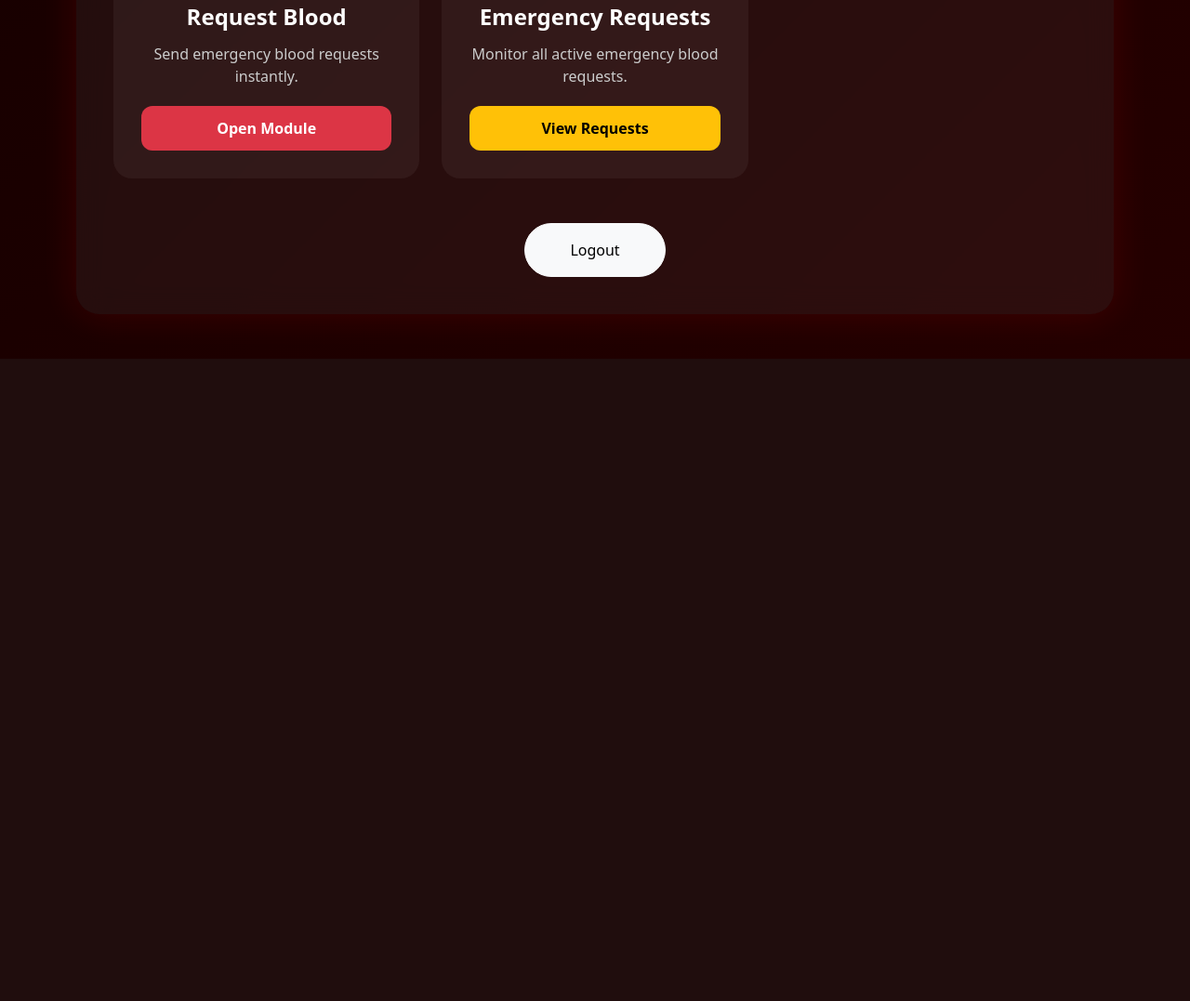
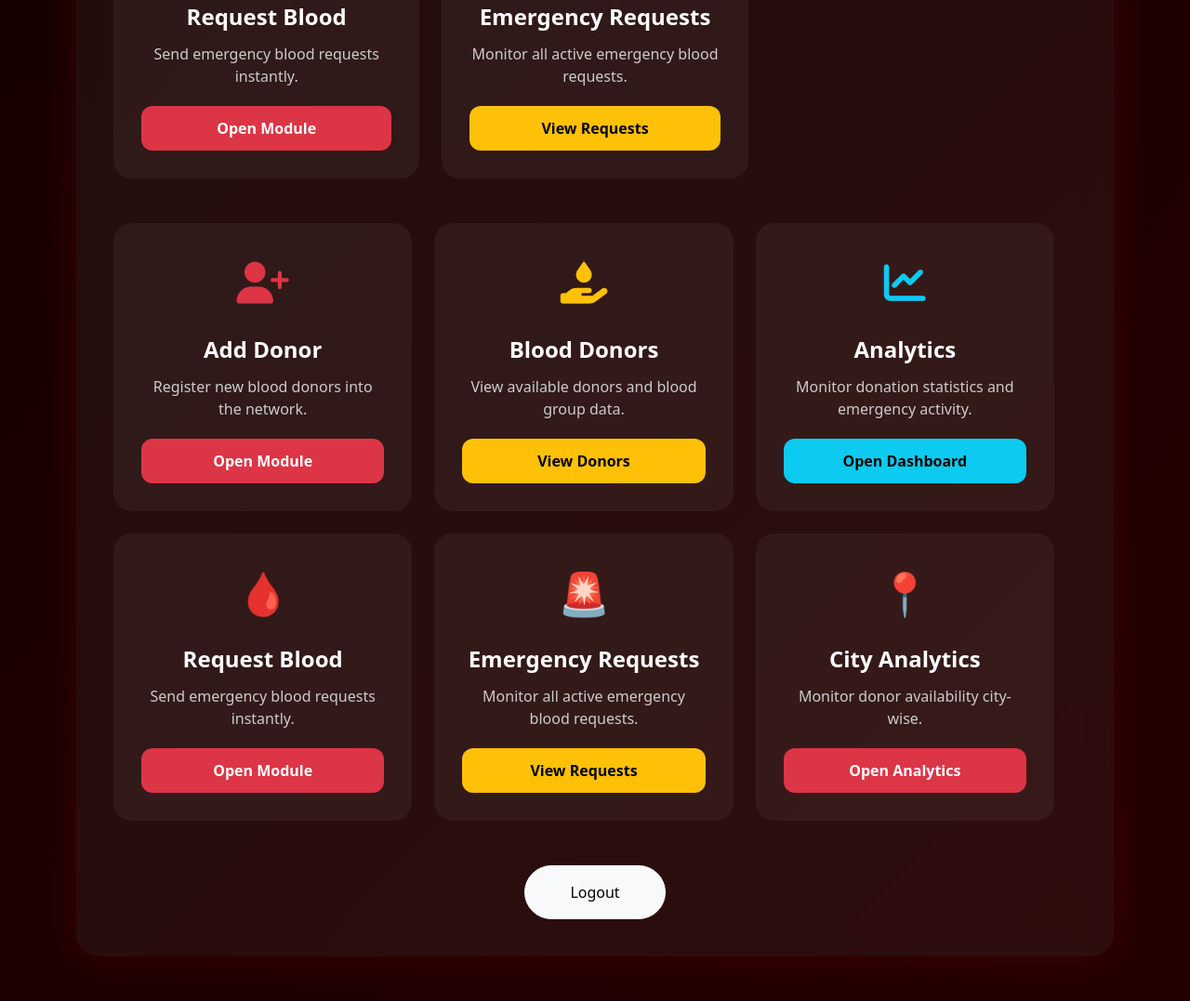
Before and after one commit to s66888/LifeLink-Network, a Flask app: page /dashboard in a window 1280 px wide. Shown: the part 926-2003 px from the top of the page at 93% size. Before the commit the page ends 1312 px from the top, so only its background shows below. Run offline with Flask 3, Linux system fonts and the light colour scheme; the visitor is signed in with stand-in values (Sample User, id 1).

Commit message:
Added city analytics

```diff
--- a/templates/dashboard.html
+++ b/templates/dashboard.html
@@ -391,7 +391,236 @@
 
             </div>
 
+
+            <!-- Feature Cards -->
+
+<div class="row g-4">
+
+    <!-- Add Donor -->
+
+    <div class="col-md-4">
+
+        <div class="feature-card">
+
+            <div class="feature-icon text-danger">
+
+                <i class="fa-solid fa-user-plus"></i>
+
+            </div>
+
+            <div class="feature-title">
+
+                Add Donor
+
+            </div>
+
+            <div class="feature-desc">
+
+                Register new blood donors into the network.
+
+            </div>
+
+            <a
+                href="/add-donor"
+                class="btn btn-danger action-btn"
+            >
+
+                Open Module
+
+            </a>
+
         </div>
+
+    </div>
+
+    <!-- View Donors -->
+
+    <div class="col-md-4">
+
+        <div class="feature-card">
+
+            <div class="feature-icon text-warning">
+
+                <i class="fa-solid fa-hand-holding-droplet"></i>
+
+            </div>
+
+            <div class="feature-title">
+
+                Blood Donors
+
+            </div>
+
+            <div class="feature-desc">
+
+                View available donors and blood group data.
+
+            </div>
+
+            <a
+                href="/donors"
+                class="btn btn-warning action-btn"
+            >
+
+                View Donors
+
+            </a>
+
+        </div>
+
+    </div>
+
+    <!-- Analytics -->
+
+    <div class="col-md-4">
+
+        <div class="feature-card">
+
+            <div class="feature-icon text-info">
+
+                <i class="fa-solid fa-chart-line"></i>
+
+            </div>
+
+            <div class="feature-title">
+
+                Analytics
+
+            </div>
+
+            <div class="feature-desc">
+
+                Monitor donation statistics and emergency activity.
+
+            </div>
+
+            <a
+                href="/admin"
+                class="btn btn-info action-btn"
+            >
+
+                Open Dashboard
+
+            </a>
+
+        </div>
+
+    </div>
+
+    <!-- Request Blood -->
+
+    <div class="col-md-4">
+
+        <div class="feature-card">
+
+            <div class="feature-icon text-danger">
+
+                🩸
+
+            </div>
+
+            <div class="feature-title">
+
+                Request Blood
+
+            </div>
+
+            <div class="feature-desc">
+
+                Send emergency blood requests instantly.
+
+            </div>
+
+            <a
+                href="/request-blood"
+                class="btn btn-danger action-btn"
+            >
+
+                Open Module
+
+            </a>
+
+        </div>
+
+    </div>
+
+    <!-- Emergency Requests -->
+
+    <div class="col-md-4">
+
+        <div class="feature-card">
+
+            <div class="feature-icon text-warning">
+
+                🚨
+
+            </div>
+
+            <div class="feature-title">
+
+                Emergency Requests
+
+            </div>
+
+            <div class="feature-desc">
+
+                Monitor all active emergency blood requests.
+
+            </div>
+
+            <a
+                href="/requests"
+                class="btn btn-warning action-btn"
+            >
+
+                View Requests
+
+            </a>
+
+        </div>
+
+    </div>
+
+    <!-- City Analytics -->
+
+    <div class="col-md-4">
+
+        <div class="feature-card">
+
+            <div class="feature-icon text-danger">
+
+                📍
+
+            </div>
+
+            <div class="feature-title">
+
+                City Analytics
+
+            </div>
+
+            <div class="feature-desc">
+
+                Monitor donor availability city-wise.
+
+            </div>
+
+            <a
+                href="/city-analytics"
+                class="btn btn-danger action-btn"
+            >
+
+                Open Analytics
+
+            </a>
+
+        </div>
+
+        </div>
+
+        </div>
+
+    </div>
 
         <!-- Logout -->
 
```
Also changed, not shown: templates/city_analytics.html (added).
